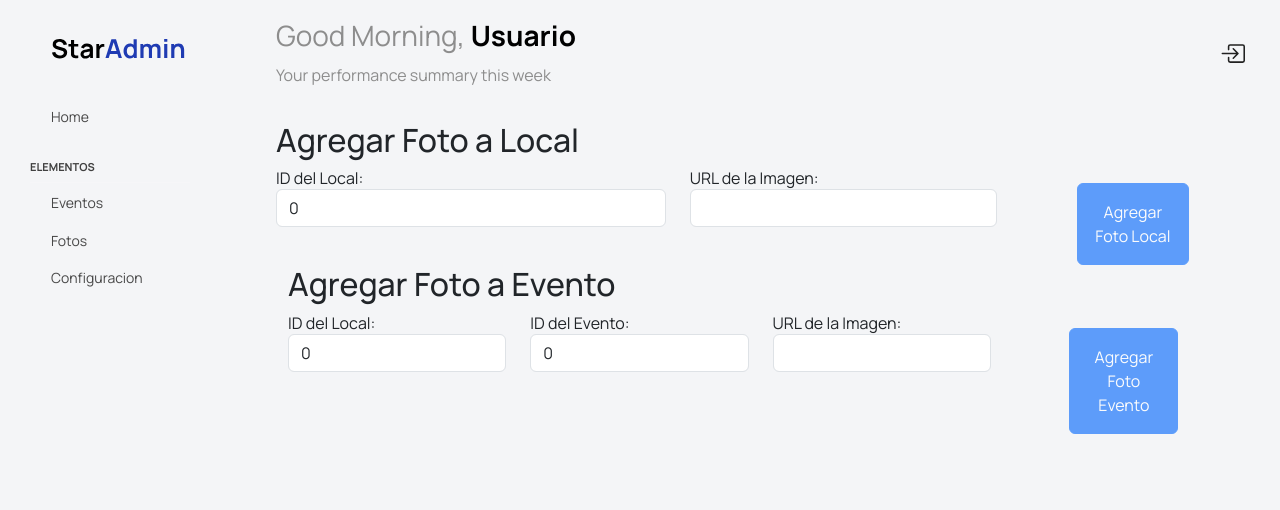
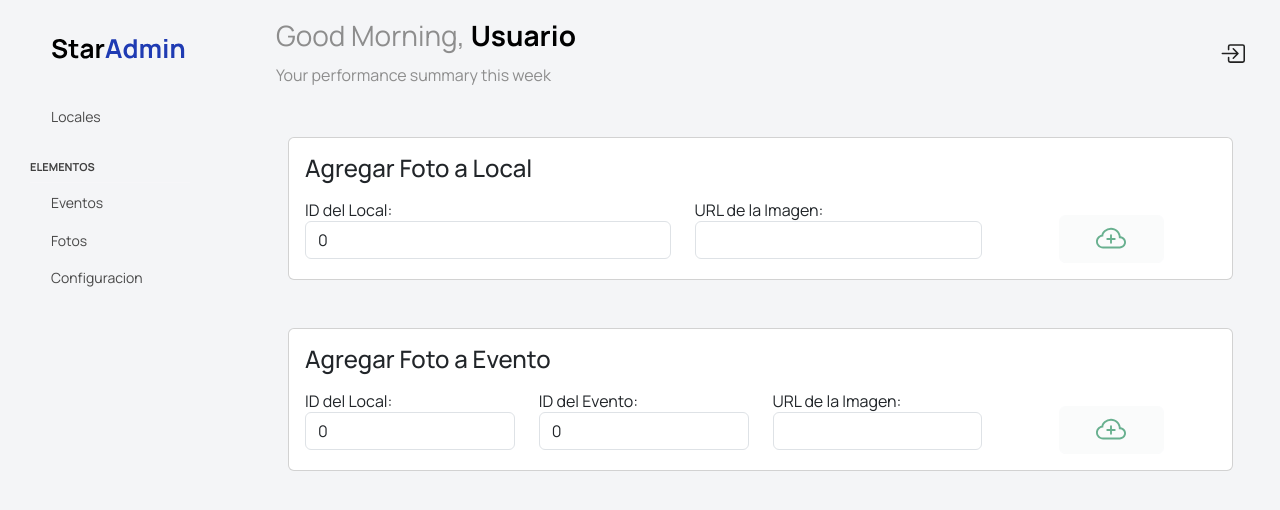
Before and after one commit to BryanSagbay/watakuy, an Angular app: page /inicio/fotos in a window 1280 px wide. Shown: the top 510 px of the page. Built offline with nearby package versions, Linux system fonts and the light colour scheme; sample sign-in values are in the browser's storage.

Commit message:
Add files

```diff
--- a/src/app/pages/dashboard/dashboard.component.html
+++ b/src/app/pages/dashboard/dashboard.component.html
@@ -133,7 +133,7 @@
             <li class="nav-item">
               <a class="nav-link "  [routerLink]="['/inicio/locales']" >
                 <i class="mdi mdi-home menu-icon"></i>
-                <span class="menu-title">Home</span>
+                <span class="menu-title">Locales</span>
               </a>
             </li>
             <li class="nav-item nav-category">Elementos</li>
--- a/src/app/pages/fotos/fotos.component.html
+++ b/src/app/pages/fotos/fotos.component.html
@@ -1,6 +1,8 @@
-<div class="container-fuild text-start">
-  <h2>Agregar Foto a Local</h2>
-  <form (ngSubmit)="agregarFoto()" #fotoForm="ngForm">
+<div class="container text-start mt-3">
+  <div class="card">
+    <div class="card-body">
+      <h4>Agregar Foto a Local</h4>
+      <form (ngSubmit)="agregarFoto()" #fotoForm="ngForm" class="mt-3">
         <div class="row">
           <div class="col-lg-5">
             <div class="form-group">
@@ -34,23 +36,27 @@
             <div class="d-grid gap-2 col-6 mx-auto">
               <button
                 type="submit"
-            class="btn btn-primary mt-3 py-3"
+                class="btn btn-light mt-3 py-2 text-success"
                 [disabled]="!fotoForm.valid"
               >
-            Agregar Foto Local
+              <svg xmlns="http://www.w3.org/2000/svg" width="30" height="30" fill="currentColor" class="bi bi-cloud-plus" viewBox="0 0 16 16">
+                <path fill-rule="evenodd" d="M8 5.5a.5.5 0 0 1 .5.5v1.5H10a.5.5 0 0 1 0 1H8.5V10a.5.5 0 0 1-1 0V8.5H6a.5.5 0 0 1 0-1h1.5V6a.5.5 0 0 1 .5-.5"/>
+                <path d="M4.406 3.342A5.53 5.53 0 0 1 8 2c2.69 0 4.923 2 5.166 4.579C14.758 6.804 16 8.137 16 9.773 16 11.569 14.502 13 12.687 13H3.781C1.708 13 0 11.366 0 9.318c0-1.763 1.266-3.223 2.942-3.593.143-.863.698-1.723 1.464-2.383m.653.757c-.757.653-1.153 1.44-1.153 2.056v.448l-.445.049C2.064 6.805 1 7.952 1 9.318 1 10.785 2.23 12 3.781 12h8.906C13.98 12 15 10.988 15 9.773c0-1.216-1.02-2.228-2.313-2.228h-.5v-.5C12.188 4.825 10.328 3 8 3a4.53 4.53 0 0 0-2.941 1.1z"/>
+              </svg>
               </button>
             </div>
           </div>
         </div>
       </form>
     </div>
+  </div>
+</div>
 
-<div class="container-fluid text-start">
-  <h2>Agregar Foto a Evento</h2>
-  <form
-    (ngSubmit)="agregarFotoEvent()"
-    #fotoFormEvento="ngForm"
-  >
+<div class="container text-start mt-5">
+  <div class="card">
+    <div class="card-body">
+      <h4>Agregar Foto a Evento</h4>
+      <form (ngSubmit)="agregarFotoEvent()" #fotoFormEvento="ngForm" class="mt-3">
         <div class="row">
           <div class="col-lg-3">
             <div class="form-group">
@@ -95,13 +101,18 @@
             <div class="d-grid gap-2 col-6 mx-auto">
               <button
                 type="submit"
-            class="btn btn-primary mt-3 py-3"
+                class="btn btn-light text-success mt-3 py-2"
                 [disabled]="!fotoFormEvento.valid"
               >
-            Agregar Foto Evento
+              <svg xmlns="http://www.w3.org/2000/svg" width="30" height="30" fill="currentColor" class="bi bi-cloud-plus" viewBox="0 0 16 16">
+                <path fill-rule="evenodd" d="M8 5.5a.5.5 0 0 1 .5.5v1.5H10a.5.5 0 0 1 0 1H8.5V10a.5.5 0 0 1-1 0V8.5H6a.5.5 0 0 1 0-1h1.5V6a.5.5 0 0 1 .5-.5"/>
+                <path d="M4.406 3.342A5.53 5.53 0 0 1 8 2c2.69 0 4.923 2 5.166 4.579C14.758 6.804 16 8.137 16 9.773 16 11.569 14.502 13 12.687 13H3.781C1.708 13 0 11.366 0 9.318c0-1.763 1.266-3.223 2.942-3.593.143-.863.698-1.723 1.464-2.383m.653.757c-.757.653-1.153 1.44-1.153 2.056v.448l-.445.049C2.064 6.805 1 7.952 1 9.318 1 10.785 2.23 12 3.781 12h8.906C13.98 12 15 10.988 15 9.773c0-1.216-1.02-2.228-2.313-2.228h-.5v-.5C12.188 4.825 10.328 3 8 3a4.53 4.53 0 0 0-2.941 1.1z"/>
+              </svg>
               </button>
             </div>
           </div>
         </div>
       </form>
     </div>
+  </div>
+</div>
```
Lines whose indentation alone changed are shown as unchanged.
